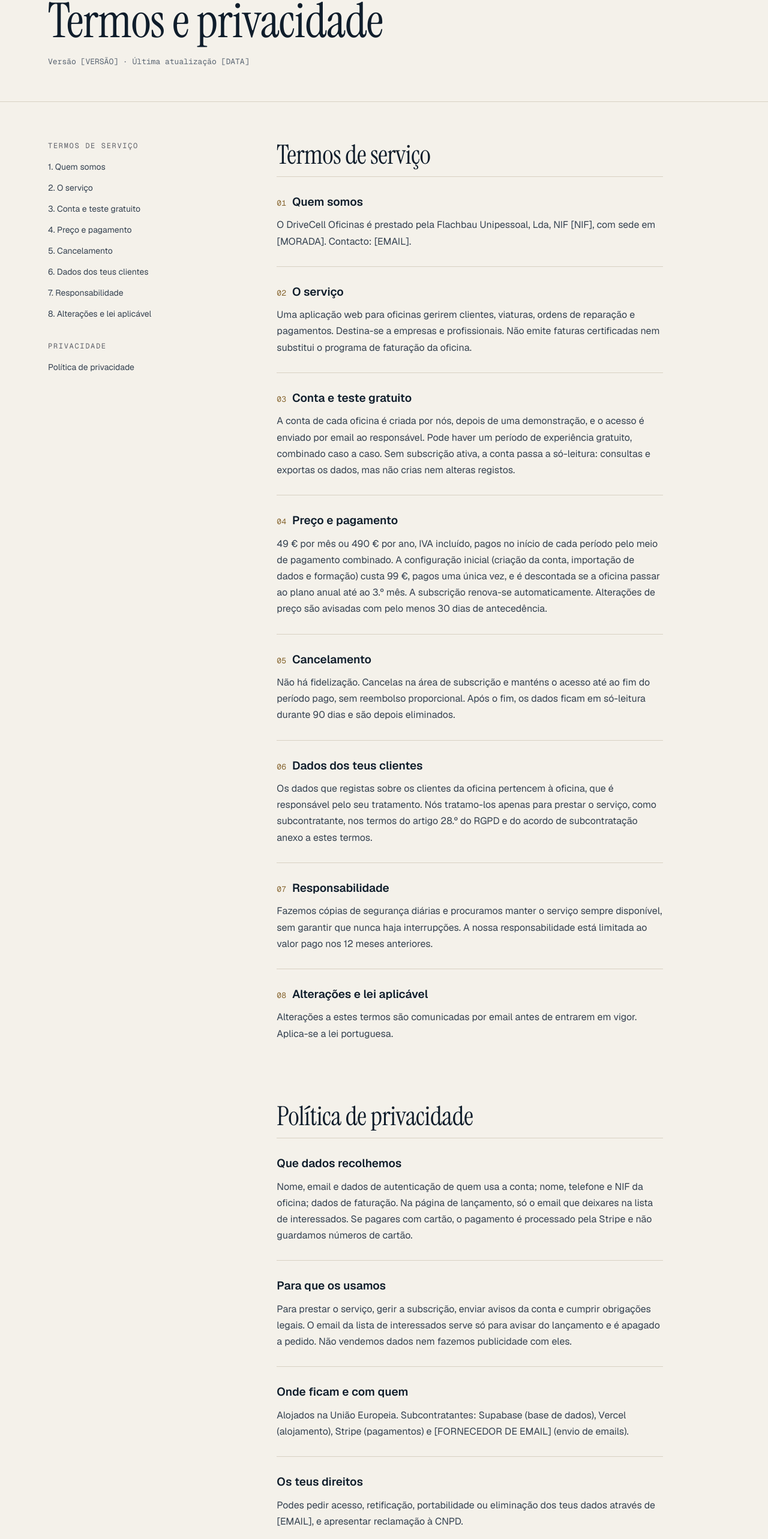
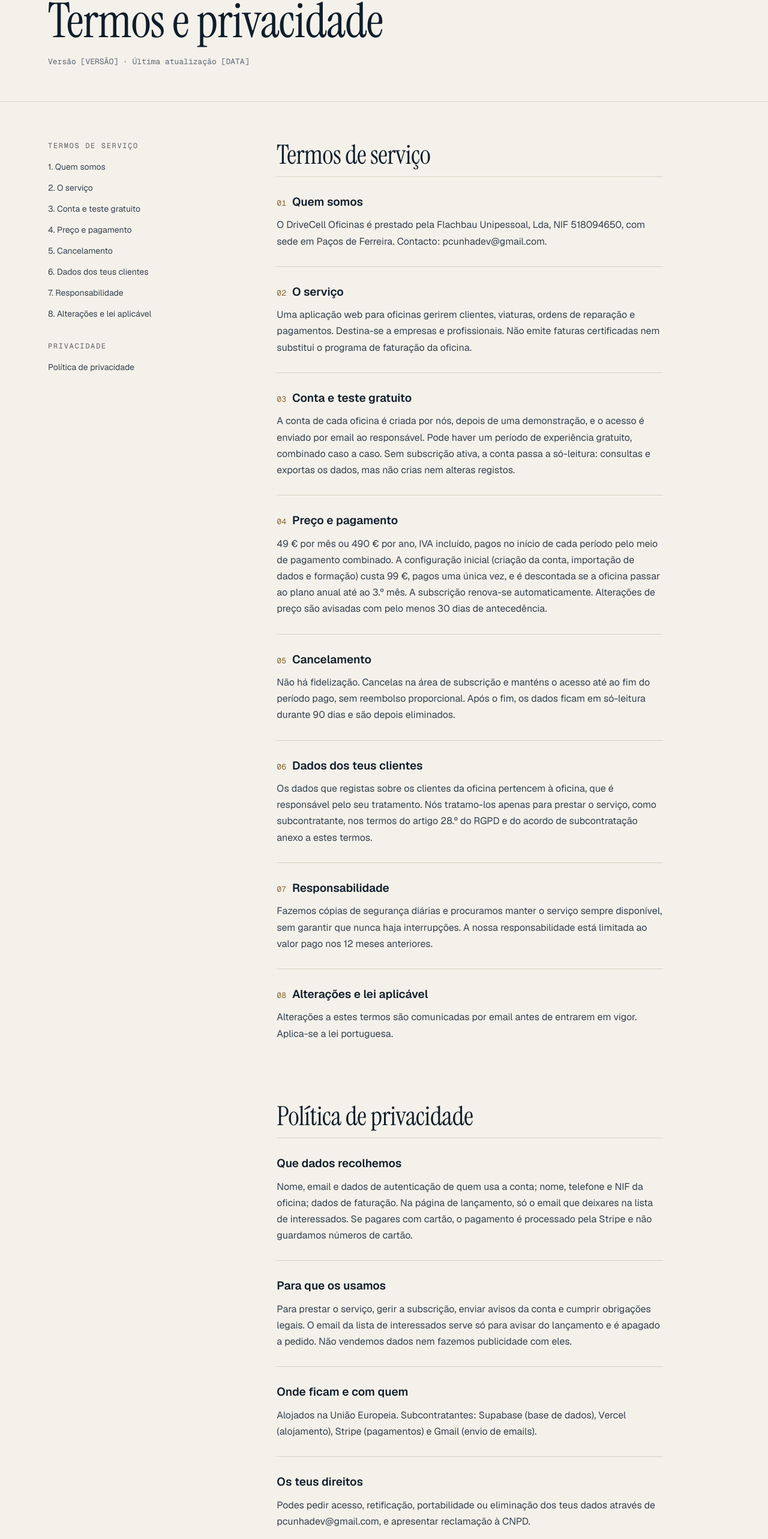
Before and after one commit to pcunha29/drivecell-oficinas, a Next.js app: page /termos in a window 1280 px wide. Shown: the part 218-2784 px from the top of the page at 60% size. Built offline with nearby package versions, Linux system fonts and the light colour scheme.

Commit message:
info update

```diff
--- a/src/content/legal.ts
+++ b/src/content/legal.ts
@@ -26,7 +26,7 @@ export const termsClauses: readonly TermsClause[] = [
     id: "t1",
     number: "01",
     title: "Quem somos",
-    body: "O DriveCell Oficinas é prestado pela Flachbau Unipessoal, Lda, NIF [NIF], com sede em [MORADA]. Contacto: [EMAIL].",
+    body: "O DriveCell Oficinas é prestado pela Flachbau Unipessoal, Lda, NIF 518094650, com sede em Paços de Ferreira. Contacto: pcunhadev@gmail.com.",
   },
   {
     id: "t2",
@@ -83,10 +83,10 @@ export const privacySections: readonly PrivacySection[] = [
   },
   {
     title: "Onde ficam e com quem",
-    body: "Alojados na União Europeia. Subcontratantes: Supabase (base de dados), Vercel (alojamento), Stripe (pagamentos) e [FORNECEDOR DE EMAIL] (envio de emails).",
+    body: "Alojados na União Europeia. Subcontratantes: Supabase (base de dados), Vercel (alojamento), Stripe (pagamentos) e Gmail (envio de emails).",
   },
   {
     title: "Os teus direitos",
-    body: "Podes pedir acesso, retificação, portabilidade ou eliminação dos teus dados através de [EMAIL], e apresentar reclamação à CNPD.",
+    body: "Podes pedir acesso, retificação, portabilidade ou eliminação dos teus dados através de pcunhadev@gmail.com, e apresentar reclamação à CNPD.",
   },
 ];
--- a/src/lib/admin/site-url.ts
+++ b/src/lib/admin/site-url.ts
@@ -6,7 +6,7 @@ export function getSiteUrl(): string {
   const url = process.env.NEXT_PUBLIC_SITE_URL?.trim();
   if (!url) {
     if (process.env.NODE_ENV !== "production") return "http://localhost:3000";
-    throw new Error("Falta NEXT_PUBLIC_SITE_URL (ex.: https://oficinas.drivecell.pt).");
+    throw new Error("Falta NEXT_PUBLIC_SITE_URL (ex.: https://drivecell.pt).");
   }
   return url.replace(/\/+$/, "");
 }
```
